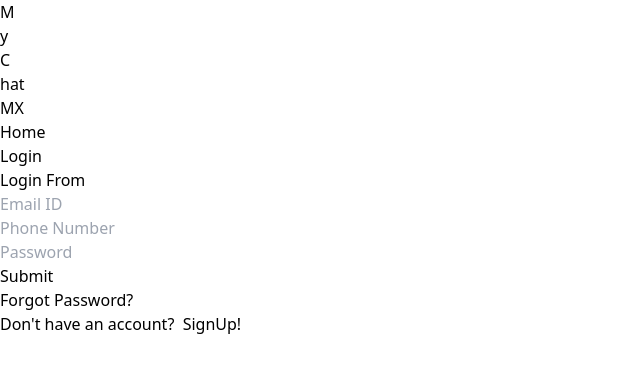
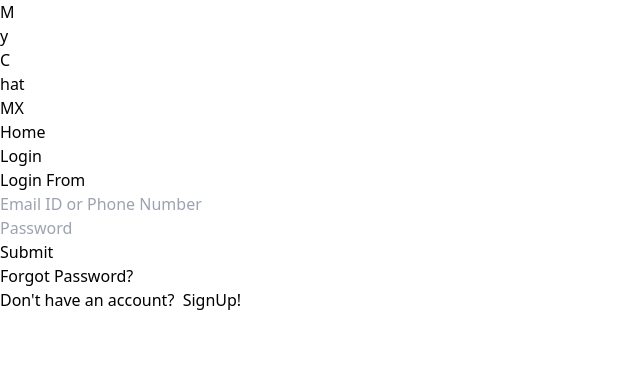
Before and after one commit to Divy-Vasani-09/MyChatUp, a React (Vite) app in the folder client/: page /Login in a window 1280 px wide. Shown: the top 372 px of the page, without its empty margins (0-640 px from the left). Built offline with nearby package versions, Linux system fonts and the light colour scheme.

Commit message:
set validation on login page using react + node + mongodb

```diff
--- a/client/src/App.jsx
+++ b/client/src/App.jsx
@@ -15,7 +15,7 @@ function App() {
       element: <><Navbar /><Registration /></>,
     },
     {
-      path: "/login",
+      path: "/Login",
       element: <><Navbar /><Login /></>,
     },
     {
--- a/client/src/component/login.jsx
+++ b/client/src/component/login.jsx
@@ -1,27 +1,24 @@
 import React, { useState } from 'react';
 import { emailIdRegex, phoneNoRegex, passwordRegex } from './Regexes';
-import { Link } from 'react-router-dom';
+import { Link, useNavigate } from 'react-router-dom';
+import axios from 'axios';
 
 function login() {
   const defaultInputValues = {
-    UserName: '',
-    EmailID: '',
-    PhoneNo: '',
-    Password: '',
-    ConfirmPassword: ''
+    EmailIDOrPhoneNo: '',
+    Password: ''
   }
   const defaultInputValuesErr = {
-    UserName: false,
-    EmailID: false,
-    PhoneNo: false,
-    Password: false,
-    ConfirmPassword: false
+    EmailIDOrPhoneNo: false,
+    Password: false
   }
 
   const [inputValues, setInputValues] = useState(defaultInputValues);
   const [inputValuesErr, setInputValuesErr] = useState(defaultInputValuesErr)
   const showErrorInBorder = 'border-red-700';
   const unShowErrorInBorder = 'border-slate-950';
+
+  const navigate = useNavigate();
 
   const inputValueHandler = (e) => {
     const { name, value } = e.target;
@@ -33,18 +30,31 @@ function login() {
   }
 
   const onSubmitValidation = () => {
-    if (!emailIdRegex.test(inputValues.EmailID)) {
-      setInputValuesErr((prev) => ({ ...prev, EmailID: true }))
+    if (!emailIdRegex.test(inputValues.EmailIDOrPhoneNo) && !phoneNoRegex.test(inputValues.EmailIDOrPhoneNo)) {
+      setInputValuesErr((prev) => ({ ...prev, EmailIDOrPhoneNo: true }))
+      console.log("hi")
       return
     }
-    if (!phoneNoRegex.test(inputValues.PhoneNo)) {
-      setInputValuesErr((prev) => ({ ...prev, PhoneNo: true }))
-      return
-    }
-    if (!passwordRegex.test(inputValues.Password)) {
-      setInputValuesErr((prev) => ({ ...prev, Password: true }))
-      return
-    }
+
+    axios.post('http://127.0.0.1:3002/Login', inputValues)
+      .then(result => {
+        console.log(result)
+        if(result.data === "No record existed"){
+          setInputValuesErr((prev) => ({ ...prev, EmailIDOrPhoneNo: true }))
+          return
+        }
+        if (result.data === "Password is incorrect!") {
+          setInputValuesErr((prev) => ({ ...prev, Password: true }))
+          return
+        }
+        if (result.data === "Success") {
+          // navigate("/DashBoard")
+        }
+      })
+      .catch(err => {
+        console.log(err)
+
+      })
   }
   return (
     <div className='container center flex flex-col  mx-auto mt-9  w-1/2'>
@@ -56,29 +66,15 @@ function login() {
 
         <div className="container">
           <input
-            type='email'
-            placeholder='Email ID'
-            name='EmailID'
-            value={inputValues.EmailID}
+            type='text'
+            placeholder='Email ID or Phone Number'
+            name='EmailIDOrPhoneNo'
+            value={inputValues.EmailIDOrPhoneNo}
             onChange={inputValueHandler}
-            className={` font-normal text-base bg-slate-950 my-2 mx-0 py-1 px-2 rounded-lg w-1/2 drop-shadow shadow-sm hover:shadow-slate-300 border-2 border-solid ${inputValuesErr.EmailID === true ? showErrorInBorder : unShowErrorInBorder}`}
+            className={` font-normal text-base bg-slate-950 my-2 mx-0 py-1 px-2 rounded-lg w-1/2 drop-shadow shadow-sm hover:shadow-slate-300 border-2 border-solid ${inputValuesErr.EmailIDOrPhoneNo=== true ? showErrorInBorder : unShowErrorInBorder}`}
           >
           </input>
-          {inputValuesErr.EmailID === true && <p className='text-red-600'>{inputValues.EmailID === '' ? 'Enter Your Email ID' : 'Your Email ID is InValid'}</p>}
-        </div>
-
-        <div className="container">
-          <input
-            type='text'
-            placeholder='Phone Number'
-            maxLength={10}
-            name='PhoneNo'
-            value={inputValues.PhoneNo}
-            onChange={inputValueHandler}
-            className={` font-normal text-base bg-slate-950 my-2 mx-0 py-1 px-2 rounded-lg w-1/2 drop-shadow shadow-sm hover:shadow-slate-300 border-2 border-solid ${inputValuesErr.PhoneNo === true ? showErrorInBorder : unShowErrorInBorder}`}
-          >
-          </input>
-          {inputValuesErr.PhoneNo === true && <p className='text-red-600'>{inputValues.PhoneNo === '' ? 'Enter Your Phone Number' : 'Your Phone Number is InVaild'}</p>}
+          {inputValuesErr.EmailIDOrPhoneNo=== true && <p className='text-red-600'>{inputValues.EmailIDOrPhoneNo=== '' ? 'Enter Your Email ID' : 'Your Email ID is InValid'}</p>}
         </div>
 
         <div className="container">
@@ -91,7 +87,7 @@ function login() {
             className={` font-normal text-base bg-slate-950 my-2 mx-0 py-1 px-2 rounded-lg w-1/2 drop-shadow shadow-sm hover:shadow-slate-300 border-2 border-solid ${inputValuesErr.Password === true ? showErrorInBorder : unShowErrorInBorder}`}
           >
           </input>
-          {inputValuesErr.Password === true && <p className='text-red-600'>Enter at least one UpperCase, LowerCase, Digit and any Symbol</p>}
+          {inputValuesErr.Password === true && <p className='text-red-600'>Wrong Password</p>}
         </div>
 
         <div className='text-center items-center m-3 mb-2'>
--- a/client/src/component/registration.jsx
+++ b/client/src/component/registration.jsx
@@ -62,7 +62,7 @@ function registration() {
         axios.post('http://127.0.0.1:3002/Registration', inputValues)
             .then(result => {
                 console.log(result)
-                navigate("/login")
+                navigate("/Login")
             })
             .catch(err => console.log(err))
 
@@ -150,7 +150,7 @@ function registration() {
 
                 <div className="container text-sm text-center">
                     Already have an account? &nbsp;
-                    <Link to="/login" className='text-base text-blue-600 hover:underline'>Login!</Link>
+                    <Link to="/Login" className='text-base text-blue-600 hover:underline'>Login!</Link>
                 </div>
 
             </div>
```
Also changed, not shown: 1 other file (tests, documents, lock files or other folders).
